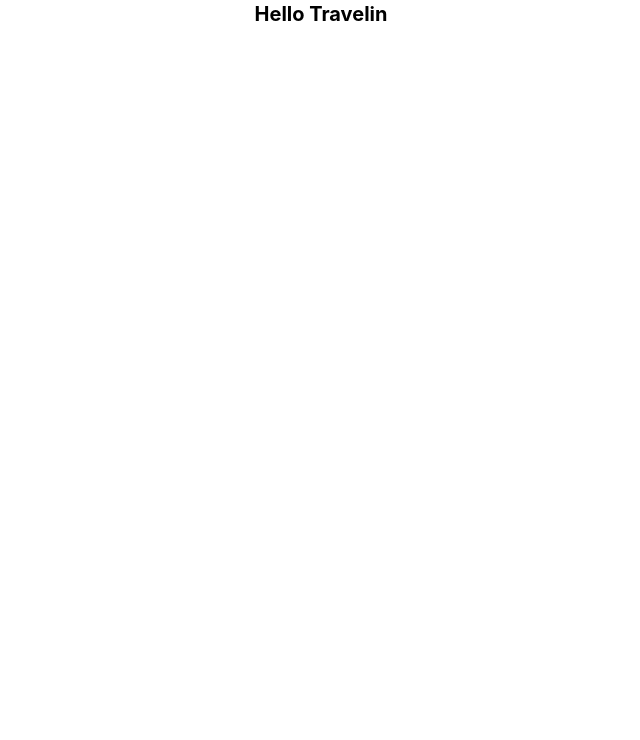
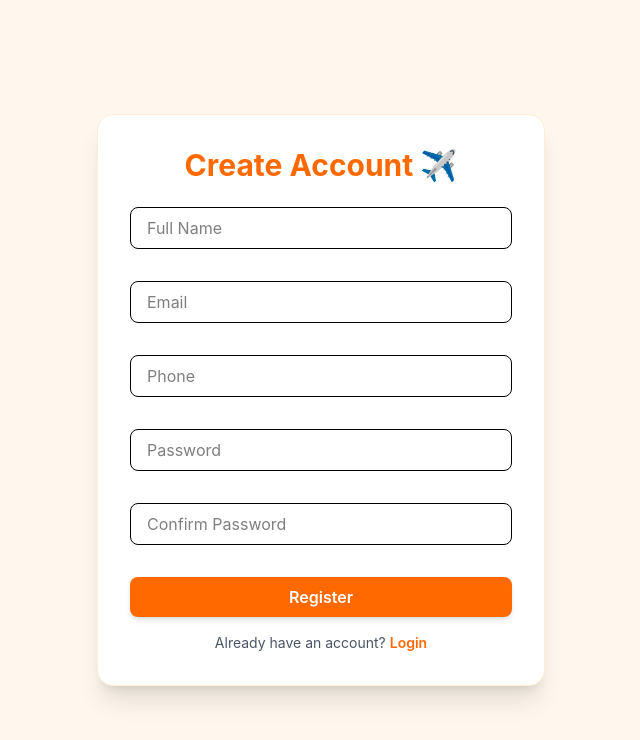
Before and after one commit to Karanb2707/Travelin, a React (Vite) app in the folder frontend/: page / in a window 1280 px wide. Shown: the top 740 px of the page, without its empty margins (319-959 px from the left). Built offline with nearby package versions, Linux system fonts and the light colour scheme.

Commit message:
Testing frontend side

```diff
--- a/frontend/src/App.tsx
+++ b/frontend/src/App.tsx
@@ -1,14 +1,9 @@
-import { useEffect } from "react";
-import { api } from "./mock/api";
+import Register from "./pages/Register";
 
 function App() {
-  useEffect(() => {
-    api.get("/").then((res) => console.log(res.data.message));
-  }, []);
-
   return (
-    <div className="text-center text-xl font-bold">
-      <h1>Hello Travelin</h1>
+    <div>
+      <Register />
     </div>
   );
 }
--- /dev/null
+++ b/frontend/src/pages/Register.tsx
@@ -0,0 +1,111 @@
+import { useForm } from "react-hook-form";
+
+type RegisterForm = {
+  fullName: string;
+  email: string;
+  phone: string;
+  password: string;
+  confirmPassword: string;
+};
+
+export default function Register() {
+  const {
+    register,
+    handleSubmit,
+    setError,
+    formState: { errors },
+  } = useForm<RegisterForm>();
+
+  const onSubmit = async (data: RegisterForm) => {
+    if (data.password !== data.confirmPassword) {
+      setError("confirmPassword", { message: "Passwords do not match" });
+      return;
+    }
+
+    try {
+      const res = await fetch("http://localhost:3000/api/register", {
+        method: "POST",
+        headers: { "content-type": "application/json" },
+        body: JSON.stringify(data),
+      });
+
+      if (!res.ok) {
+        setError("email", { message: "Email already exists" });
+        return;
+      }
+
+      alert("Registered successfully");
+    } catch {
+      setError("root", { message: "Server error, please try again later" });
+    }
+  };
+
+  return (
+    <div className="min-h-screen flex items-center justify-center bg-orange-50">
+      <div className="w-full max-w-md bg-white p-8 rounded-2xl shadow-xl border border-orange-100">
+        <h2 className="text-3xl font-bold text-center text-orange-500 mb-6">
+          Create Account ✈️
+        </h2>
+
+        <form className="space-y-4" onSubmit={handleSubmit(onSubmit)}>
+          <input
+            placeholder="Full Name"
+            className="w-full border rounded-lg px-4 py-2 focus:ring-2 focus:ring-orange-400 outline-none"
+            {...register("fullName", { required: "Full Name is required" })}
+          />
+          <p className="text-red-500 text-sm">{errors.fullName?.message}</p>
+
+          <input
+            placeholder="Email"
+            className="w-full border rounded-lg px-4 py-2 focus:ring-2 focus:ring-orange-400 outline-none"
+            {...register("email", { required: "Email is required" })}
+          />
+          <p className="text-red-500 text-sm">{errors.email?.message}</p>
+
+          <input
+            placeholder="Phone"
+            className="w-full border rounded-lg px-4 py-2 focus:ring-2 focus:ring-orange-400 outline-none"
+            {...register("phone", { required: "Phone is required" })}
+          />
+          <p className="text-red-500 text-sm">{errors.phone?.message}</p>
+
+          <input
+            type="password"
+            placeholder="Password"
+            className="w-full border rounded-lg px-4 py-2 focus:ring-2 focus:ring-orange-400 outline-none"
+            {...register("password", { required: "Password is required" })}
+          />
+          <p className="text-red-500 text-sm">{errors.password?.message}</p>
+
+          <input
+            type="password"
+            placeholder="Confirm Password"
+            className="w-full border rounded-lg px-4 py-2 focus:ring-2 focus:ring-orange-400 outline-none"
+            {...register("confirmPassword", { required: "Confirm password" })}
+          />
+          <p className="text-red-500 text-sm">
+            {errors.confirmPassword?.message}
+          </p>
+
+          <p className="text-red-500 text-sm text-center">
+            {errors.root?.message}
+          </p>
+
+          <button
+            type="submit"
+            className="w-full bg-orange-500 hover:bg-orange-600 text-white py-2 rounded-lg font-semibold transition shadow-md"
+          >
+            Register
+          </button>
+        </form>
+
+        <p className="text-center text-gray-600 text-sm mt-4">
+          Already have an account?{" "}
+          <span className="text-orange-500 font-semibold cursor-pointer">
+            Login
+          </span>
+        </p>
+      </div>
+    </div>
+  );
+}
```
